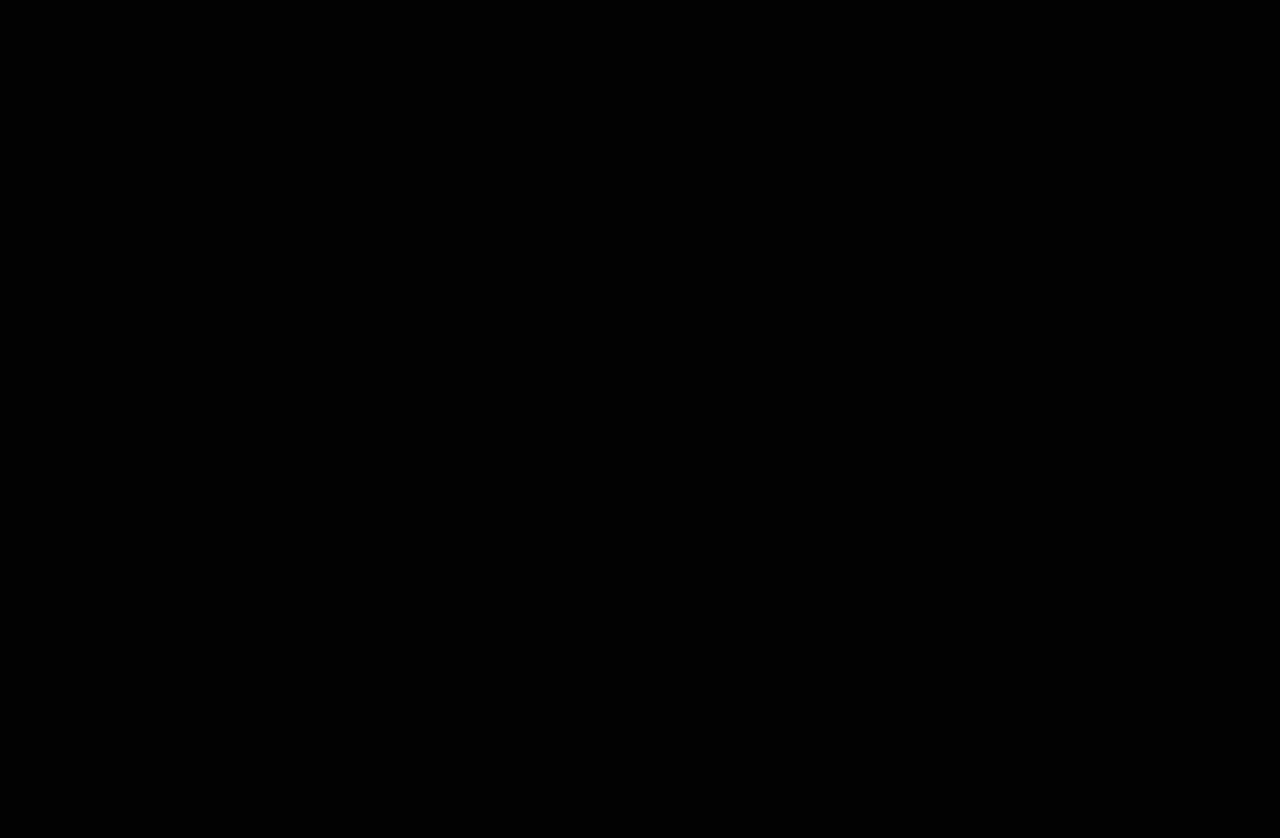
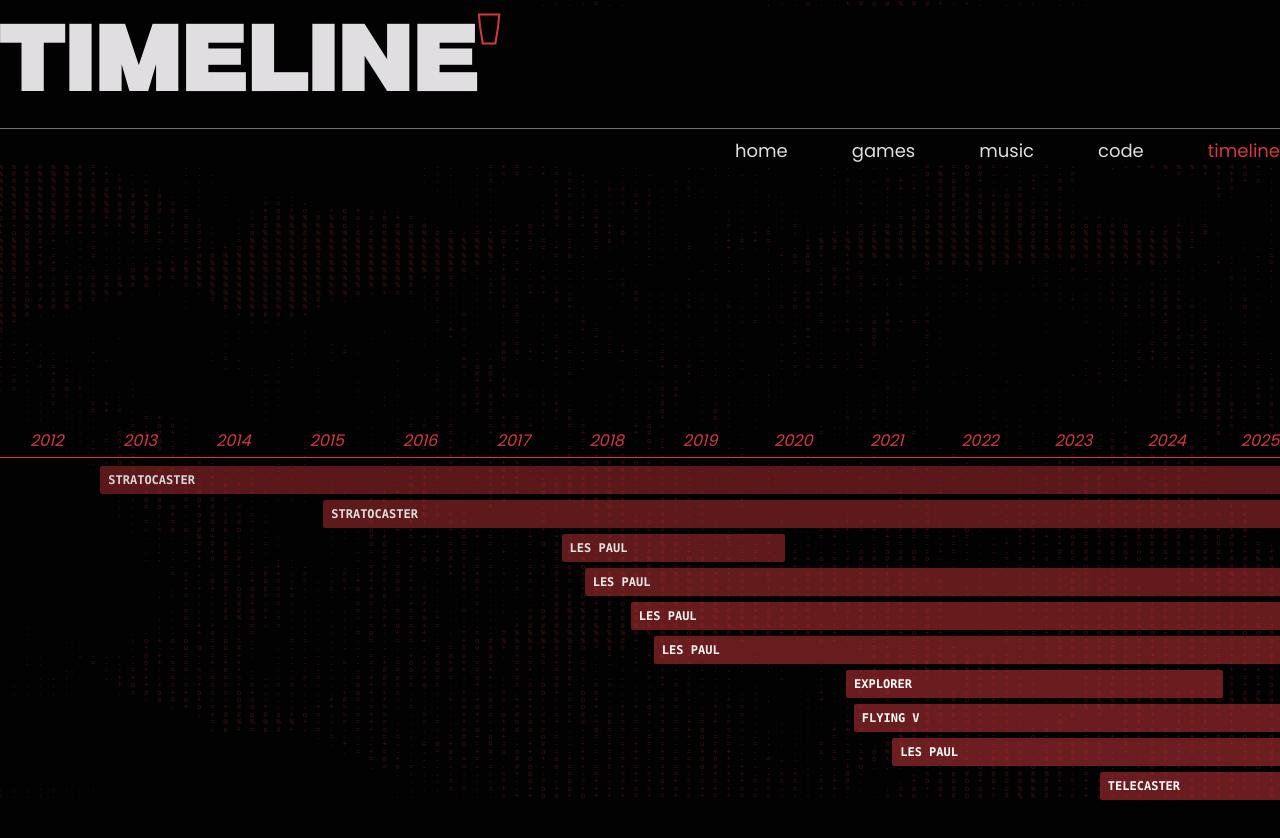
Before and after one commit to guilhermevbagio/landing-pagee, a Vue app: page /#/timeline in a window 1280 px wide. Before the commit this address had no page. Shown: the top 838 px of the page. Before the commit the page ends 800 px from the top, so only its background shows below. Built offline with nearby package versions, Linux system fonts and the light colour scheme.

Commit message:
timeline

```diff
--- a/src/components/MainHeader.vue
+++ b/src/components/MainHeader.vue
@@ -1,13 +1,15 @@
-
-
 <template>
-  <div class="flex flex-col gap-1 drop-shadow-lg w-[70%] cursor-default select-none">
+  <div
+    class="flex flex-col gap-1 drop-shadow-lg w-[70%] cursor-default select-none"
+  >
     <div class="flex flex-row text-8xl font-milker">
       <h1 class="-ml-2 mb-2 text-bright">OPIA</h1>
       <h1 class="specialtext md:-ml-2 text-accent">'</h1>
     </div>
     <div class="flex flex-col 2xl:flex-row items-baseline">
-        <h2 class="font-playfair font-bold text-bright text-xl md:text-2xl ">The Ambiguous Intensity of Eye Contact &nbsp;  </h2>
+      <h2 class="font-playfair font-bold text-bright text-xl md:text-2xl">
+        The Ambiguous Intensity of Eye Contact &nbsp;
+      </h2>
       <a
         target="_blank"
         href="https://www.thedictionaryofobscuresorrows.com/concept/opia"
@@ -17,11 +19,19 @@
       </a>
     </div>
 
-    <p class="text-sm md:text-lg font-playfair tracking-wide drop-shadow-lg bg-black bg-opacity-50 md:bg-opacity-30 text-accent text-pretty">
-      "n. the ambiguous intensity of looking someone in the eye, which can feel simultaneously invasive and vulnerable—their pupils glittering, bottomless and opaque—as if you were peering through a hole in the door of a house, able to tell that there’s someone standing there, but unable to tell if you’re looking in or looking out."
+    <p
+      class="text-sm md:text-lg font-playfair tracking-wide drop-shadow-lg bg-black bg-opacity-50 md:bg-opacity-30 text-accent text-pretty"
+    >
+      "n. the ambiguous intensity of looking someone in the eye, which can feel
+      simultaneously invasive and vulnerable—their pupils glittering, bottomless
+      and opaque—as if you were peering through a hole in the door of a house,
+      able to tell that there’s someone standing there, but unable to tell if
+      you’re looking in or looking out."
     </p>
 
-    <div class=" md:text-2xl font-poppins text-bright w-full py-2 md:pt-0 md:text-justify flex flex-col text-center md:flex-row">
+    <div
+      class="md:text-2xl font-poppins text-bright w-full py-2 md:pt-0 md:text-justify flex flex-col text-center md:flex-row"
+    >
       A&nbsp; w e b s i t e&nbsp; f o r&nbsp;
 
       <p class="animate-drop-shadow-move">guilhermevbagio's</p>
@@ -29,20 +39,22 @@
       &nbsp; p r o j e c t s
     </div>
 
-    <nav class="text-xs flex flex-row justify-around md:text-lg mt-2 border-t pt-4 w-full font-poppins border-bright border-opacity-50 text-bright">
+    <nav
+      class="text-xs flex flex-row justify-around md:text-lg mt-2 border-t pt-4 w-full font-poppins border-bright border-opacity-50 text-bright"
+    >
       <router-link to="/games" class="button-hover">games ></router-link>
       <router-link to="/music" class="button-hover">music ></router-link>
       <router-link to="/code" class="button-hover">code ></router-link>
+      <router-link to="/timeline" class="button-hover">timeline ></router-link>
     </nav>
   </div>
 </template>
 
 <style scoped>
-
-.button-hover{
+.button-hover {
   transition: all 0.1s ease-in-out;
   cursor: pointer;
-  @apply hover:opacity-50
+  @apply hover:opacity-50;
 }
 
 @keyframes drop-shadow-move {
@@ -60,5 +72,4 @@
 .animate-drop-shadow-move {
   animation: drop-shadow-move 5s infinite ease-in-out;
 }
-
 </style>
--- /dev/null
+++ b/src/components/TimelineChart.vue
@@ -0,0 +1,212 @@
+<script setup lang="ts">
+import { computed } from "vue";
+
+interface TimelineItem {
+  id: string;
+  label: string;
+  color: string;
+  start: string; // YYYY-MM
+  end: string; // YYYY-MM
+  row: number;
+}
+
+const startYear = 2012;
+const endYear = 2026;
+
+const items: TimelineItem[] = [
+  {
+    id: "1",
+    label: "STRATOCASTER",
+    color: "#0019a8",
+    start: "2013-01",
+    end: "2026-06",
+    row: 0,
+  },
+  {
+    id: "2",
+    label: "STRATOCASTER",
+    color: "#333333",
+    start: "2015-06",
+    end: "2026-06",
+    row: 1,
+  },
+  {
+    id: "3",
+    label: "LES PAUL",
+    color: "#555555",
+    start: "2018-01",
+    end: "2020-06",
+    row: 2,
+  },
+  {
+    id: "4",
+    label: "LES PAUL",
+    color: "#e66a00",
+    start: "2018-04",
+    end: "2026-06",
+    row: 3,
+  },
+  {
+    id: "5",
+    label: "LES PAUL",
+    color: "#00aeb3",
+    start: "2018-10",
+    end: "2026-06",
+    row: 4,
+  },
+  {
+    id: "6",
+    label: "LES PAUL",
+    color: "#f6c100",
+    start: "2019-01",
+    end: "2026-06",
+    row: 5,
+  },
+  {
+    id: "7",
+    label: "EXPLORER",
+    color: "#444",
+    start: "2021-02",
+    end: "2025-03",
+    row: 6,
+  },
+  {
+    id: "8",
+    label: "FLYING V",
+    color: "#333",
+    start: "2021-03",
+    end: "2026-06",
+    row: 7,
+  },
+  {
+    id: "9",
+    label: "LES PAUL",
+    color: "#9fd3ca",
+    start: "2021-08",
+    end: "2026-06",
+    row: 8,
+  },
+  {
+    id: "10",
+    label: "TELECASTER",
+    color: "#ef7d00",
+    start: "2023-11",
+    end: "2026-06",
+    row: 9,
+  },
+];
+
+const years = computed(() =>
+  Array.from({ length: endYear - startYear + 1 }, (_, i) => startYear + i),
+);
+
+const totalMonths = computed(() => (endYear - startYear + 1) * 12);
+
+function monthIndex(date: string) {
+  const [year, month] = date.split("-").map(Number);
+
+  return (year - startYear) * 12 + (month - 1);
+}
+
+function itemStyle(item: TimelineItem) {
+  const start = monthIndex(item.start);
+  const end = monthIndex(item.end);
+
+  return {
+    gridColumn: `${start + 1} / ${end + 1}`,
+    gridRow: `${item.row + 1}`,
+  };
+}
+
+const rowCount = computed(() => Math.max(...items.map((i) => i.row)) + 1);
+</script>
+
+<template>
+  <div class="w-full overflow-x-auto">
+    <div class="relative min-w-[1400px]">
+      <!-- YEAR HEADER -->
+
+      <div
+        class="grid border-b border-accent font-poppins"
+        :style="{
+          gridTemplateColumns: `repeat(${years.length}, minmax(0, 1fr))`,
+        }"
+      >
+        <div
+          v-for="year in years"
+          :key="year"
+          class="py-1 text-center italic text-accent"
+        >
+          {{ year }}
+        </div>
+      </div>
+
+      <!-- TIMELINE BODY -->
+
+      <div
+        class="relative"
+        :style="{
+          height: `${rowCount * 38 + 20}px`,
+        }"
+      >
+        <!-- Year separators -->
+
+        <div
+          class="absolute inset-0 grid"
+          :style="{
+            gridTemplateColumns: `repeat(${totalMonths}, minmax(0, 1fr))`,
+          }"
+        >
+          <template v-for="year in years" :key="year">
+            <div
+              class=""
+              :style="{
+                gridColumn: (year - startYear) * 12 + 1,
+                gridRow: `1 / span ${rowCount + 20}`,
+              }"
+            />
+          </template>
+        </div>
+
+        <!-- Bars -->
+
+        <div
+          class="absolute inset-0 grid p-2"
+          :style="{
+            gridTemplateColumns: `repeat(${totalMonths}, minmax(0, 1fr))`,
+            gridTemplateRows: `repeat(${rowCount}, 34px)`,
+          }"
+        >
+          <div
+            v-for="(item, index) in items"
+            :key="item.id"
+            class="timeline-bar flex h-7 transition rounded-sm duration-200 bg-accent/50 hover:bg-accent items-center overflow-hidden whitespace-nowrap px-2 font-mono text-xs font-bold uppercase text-white shadow-sm"
+            :style="{
+              ...itemStyle(item),
+              animationDelay: `${index * 250}ms`,
+            }"
+          >
+            {{ item.label }}
+          </div>
+        </div>
+      </div>
+    </div>
+  </div>
+</template>
+
+<style scoped>
+.timeline-bar {
+  animation: wave 6s ease-in-out infinite;
+}
+
+@keyframes wave {
+  0%,
+  100% {
+    opacity: 0.8;
+  }
+
+  50% {
+    opacity: 1;
+  }
+}
+</style>
--- /dev/null
+++ b/src/components/TopicHeader.vue
@@ -0,0 +1,80 @@
+<script setup>
+const props = defineProps({
+  title: {
+    type: String,
+    default: "topic",
+  },
+  currentPage: {
+    type: String,
+    default: "",
+  },
+});
+
+const navigation = [
+  { label: "home", to: "/" },
+  { label: "games", to: "/games" },
+  { label: "music", to: "/music" },
+  { label: "code", to: "/code" },
+  { label: "timeline", to: "/timeline" },
+];
+
+function isCurrentPage(label) {
+  return props.currentPage.toLowerCase() === label;
+}
+</script>
+
+<template>
+  <header class="w-full mb-20 bg-dark">
+    <div
+      class="flex flex-row grid-rows-1 w-full justify-start items-baseline border-b pb-2 border-bright border-opacity-50"
+    >
+      <div
+        class="text-bright text-center md:text-start w-full text-6xl md:text-8xl py-2 md:w-[33%] header"
+      >
+        <h1 class="font-milker select-none">
+          {{ title
+          }}<strong class="font-normal specialtext text-accent">'</strong>
+        </h1>
+      </div>
+    </div>
+
+    <nav
+      class="flex flex-row justify-end gap-8 md:gap-16 pt-2 col-start-2 w-full *:select-none"
+    >
+      <router-link
+        v-for="item in navigation"
+        :key="item.label"
+        :to="item.to"
+        class="button-hover"
+        :class="{
+          'pointer-events-none !text-accent': isCurrentPage(item.label),
+        }"
+      >
+        {{ item.label }}
+      </router-link>
+    </nav>
+  </header>
+</template>
+
+<style scoped>
+.button-hover {
+  transition: all 0.1s ease-in-out;
+  cursor: pointer;
+  @apply hover:opacity-50 text-bright text-sm md:text-lg font-poppins;
+}
+
+.header {
+  animation: header-enter 0.75s ease;
+}
+
+@keyframes header-enter {
+  from {
+    opacity: 0;
+    transform: translateX(5px);
+  }
+  to {
+    opacity: 1;
+    transform: translateX(0);
+  }
+}
+</style>
--- a/src/components/TopicPage.vue
+++ b/src/components/TopicPage.vue
@@ -1,6 +1,7 @@
 <script setup>
 import { ref, onMounted } from "vue";
 import TopicCard from "./TopicCard.vue";
+import TopicHeader from "./TopicHeader.vue";
 
 const name = ref(``);
 const text = ref(``);
@@ -74,46 +75,7 @@ function clear() {
   <div
     class="h-screen w-screen px-10 md:px-20 overflow-x-clip overflow-y-auto flex flex-col"
   >
-    <header class="w-full mb-20 bg-dark">
-      <div
-        class="flex flex-row grid-rows-1 w-full justify-start items-baseline border-b pb-2 border-bright border-opacity-50"
-      >
-        <div
-          class="text-bright text-center md:text-start w-full text-6xl md:text-8xl py-2 md:w-[33%] header"
-        >
-          <h1 class="font-milker select-none">
-            {{ title
-            }}<strong class="font-normal specialtext text-accent">'</strong>
-          </h1>
-        </div>
-      </div>
-      <nav
-        class="flex flex-row justify-end gap-8 md:gap-16 pt-2 col-start-2 w-full *:select-none"
-      >
-        <router-link to="/" class="button-hover">home</router-link>
-        <router-link
-          :to="title === 'games' ? '' : '/games'"
-          class="button-hover"
-          :class="{ 'pointer-events-none !text-accent': title === 'games' }"
-        >
-          games
-        </router-link>
-        <router-link
-          :to="title === 'music' ? '' : '/music'"
-          class="button-hover"
-          :class="{ 'pointer-events-none !text-accent': title === 'music' }"
-        >
-          music
-        </router-link>
-        <router-link
-          :to="title === 'code' ? '' : '/code'"
-          class="button-hover"
-          :class="{ 'pointer-events-none !text-accent': title === 'code' }"
-        >
-          code
-        </router-link>
-      </nav>
-    </header>
+    <TopicHeader :title="title" :current-page="title" />
 
     <ul class="grid md:grid-cols-4 2xl:grid-cols-5 gap-8 pb-10">
       <li
@@ -154,25 +116,4 @@ function clear() {
   </div>
 </template>
 
-<style scoped>
-.button-hover {
-  transition: all 0.1s ease-in-out;
-  cursor: pointer;
-  @apply hover:opacity-50 text-bright text-sm md:text-lg font-poppins;
-}
-
-.header {
-  animation: header-enter 0.75s ease;
-}
-
-@keyframes header-enter {
-  from {
-    opacity: 0;
-    transform: translateX(5px);
-  }
-  to {
-    opacity: 1;
-    transform: translateX(0);
-  }
-}
-</style>
+<style scoped></style>
--- /dev/null
+++ b/src/views/TimelinePage.vue
@@ -0,0 +1,20 @@
+<script setup lang="ts">
+import AsciiCanvas from "@/components/AsciiCanvas.vue";
+import TimelineChart from "@/components/TimelineChart.vue";
+import TopicHeader from "@/components/TopicHeader.vue";
+</script>
+
+<template>
+  <div class="h-screen w-screen pt-2">
+    <TopicHeader title="timeline" current-page="timeline" />
+
+    <main class="flex justify-center items-center h-full w-full">
+      <TimelineChart />
+      <AsciiCanvas
+        class="-z-10 absolute top-0 left-0 opacity-30 h-full w-full overflow-clip background"
+      ></AsciiCanvas>
+    </main>
+  </div>
+</template>
+
+<style lang="css" scoped></style>
```
Also changed, not shown: src/router/index.js (+14 -14 lines). Lines whose indentation alone changed are shown as unchanged.
